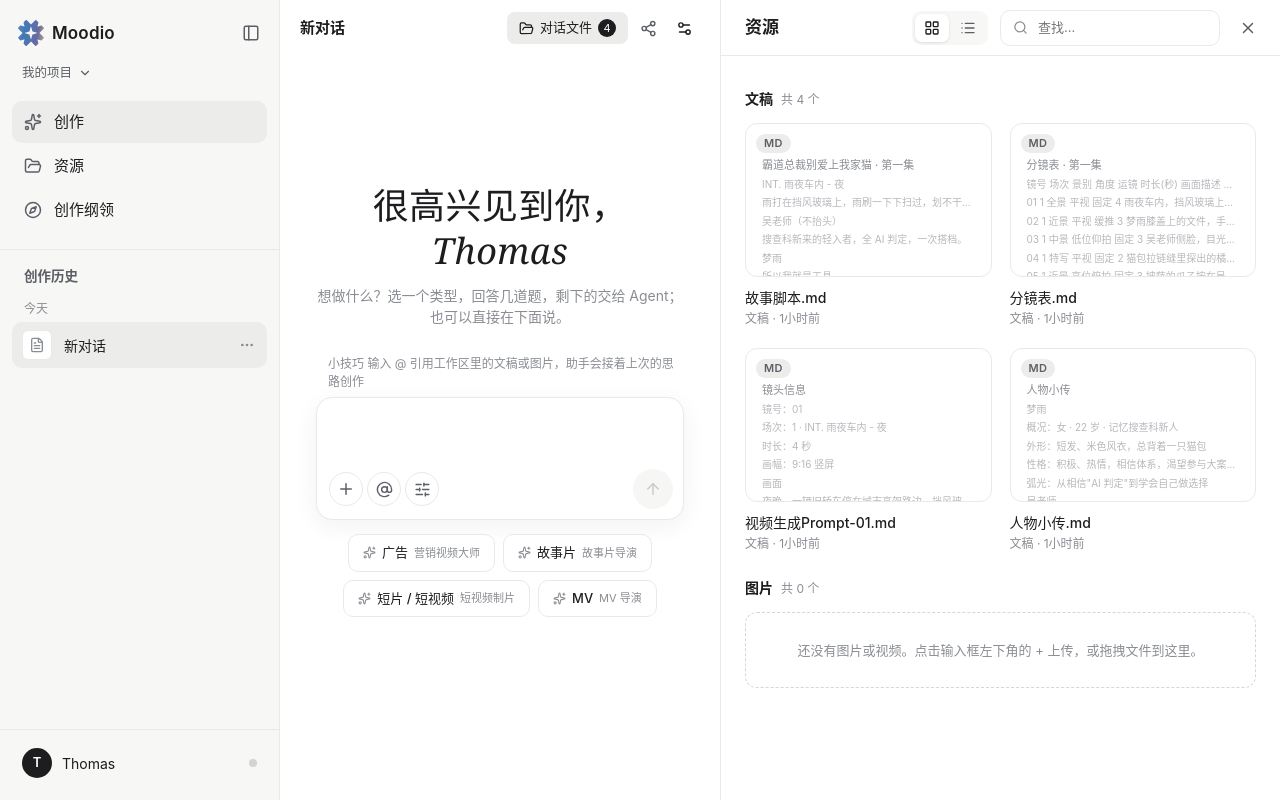
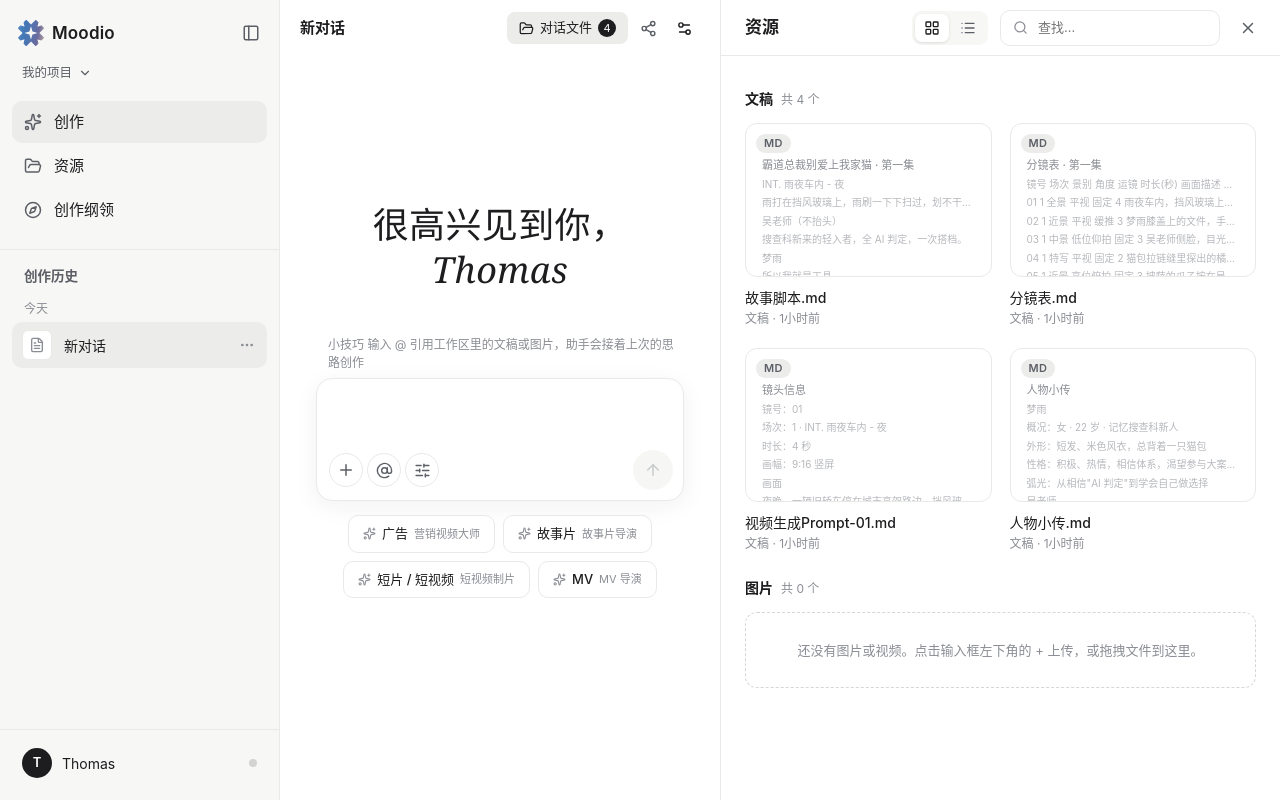
Before and after one commit to tmingshuang-sys/moodio-ui, a React (Vite) app: page / in a window 1280 px wide. Built offline with nearby package versions, Linux system fonts and the light colour scheme.

Commit message:
首页去掉问候语下面的说明文字，问候语与对话框之间留开一点
Co-Authored-By: Claude Fable 5.1 <noreply@anthropic.com>

```diff
--- a/src/components/ChatPane.tsx
+++ b/src/components/ChatPane.tsx
@@ -89,7 +89,6 @@ export default function ChatPane() {
         {messages.length ? <MessageList chat={chat} /> : (
           <div className={`chat-empty${home ? ' home' : ''}`}>
             <h1 className="greeting">{t('很高兴见到你')}，<em>Thomas</em></h1>
-            <p className="greeting-sub">{t('想做什么？')}{t('选一个类型，回答几道题，剩下的交给 Agent；也可以直接在下面说。')}</p>
             {home ? <><Composer /><FormatPicker home /></> : (
               <div className="suggestions">
                 {SUGGESTIONS.map(s => <button key={s.label} type="button" onClick={() => void send(s.prompt)}><Sparkles size={14} />{s.label}</button>)}
--- a/src/lib/i18n.ts
+++ b/src/lib/i18n.ts
@@ -26,7 +26,7 @@ const EN: Record<string, string> = {
   '当前阶段': 'Current stage', '更新于': 'Updated', '本阶段': 'This stage', '目标': 'Goal: ', '产物': 'Outputs: ', '进入下一阶段的条件': 'Gate: ', '已确认的信息': 'Confirmed info', '实体与参考图': 'Entities & references', '音色': 'Voice', '声音模型': 'Voice models', '跳过音色': 'Skip voices', '没有歌曲，先跳过': 'No song yet, skip', '片段': 'Clips', '镜头': 'shots', '备注': 'Notes',
   '下一步': 'Next step', '现在': 'Now', '还剩': 'left', '步': 'steps', '让 Agent 修改': 'Ask the Agent to change', '跳过参考图': 'Skip references', '跳过校验继续': 'Skip checks and continue', '执行中，点击停止': 'Running, click to stop', '一键模式': 'One-click mode', '开着时，除删除和四个检查点外的步骤都自动执行': 'When on, every step except deletions and the four checkpoints runs automatically', '重试这一步': 'Retry this step', '推荐': 'recommended', '让 Agent 再修': 'Ask the Agent to fix again', '选一个类型，回答几道题，剩下的交给 Agent；也可以直接在下面说。': 'Pick a type, answer a few questions and let the Agent do the rest, or just type below.',
   '新创作': 'New creation', '删除创作': 'Delete creation', '删除对话': 'Delete chat',
-  '很高兴见到你': 'Good to see you', '想做什么？': 'What shall we make?',
+  '很高兴见到你': 'Good to see you',
   '共': 'Total', '个': '',
 };
 interface LangState { lang: 'zh' | 'en'; toggle: () => void; }
--- a/src/styles.css
+++ b/src/styles.css
@@ -646,7 +646,7 @@ button.lg-chip-btn:hover { color: var(--ink); }
 /* 首页（还没选类型、没有消息）：对话框放画面中间，四个类型卡排成一行缩小放在它下面，整体居中 */
 .chat-body.is-home { display: flex; flex-direction: column; justify-content: center; }
 .chat-empty.home { width: 100%; max-width: 880px; padding: 0 12px 6vh; }
-.chat-empty.home .composer-wrap { max-width: none; padding: 0; margin-top: 22px; }
+.chat-empty.home .composer-wrap { max-width: none; padding: 0; margin-top: 44px; }   /* 问候语与对话框之间留开一点，问候语整体往上 */
 .chat-empty.home .composer-tip { text-align: left; }
 .format-picker.home { display: flex; flex-wrap: wrap; justify-content: center; gap: 8px; margin: 14px auto 0; max-width: none; }
 .format-picker.home button { flex: 0 0 auto; flex-direction: row; align-items: center; justify-content: center; gap: 6px; padding: 8px 14px; font-size: 13px; border-radius: 10px; white-space: nowrap; }
```
